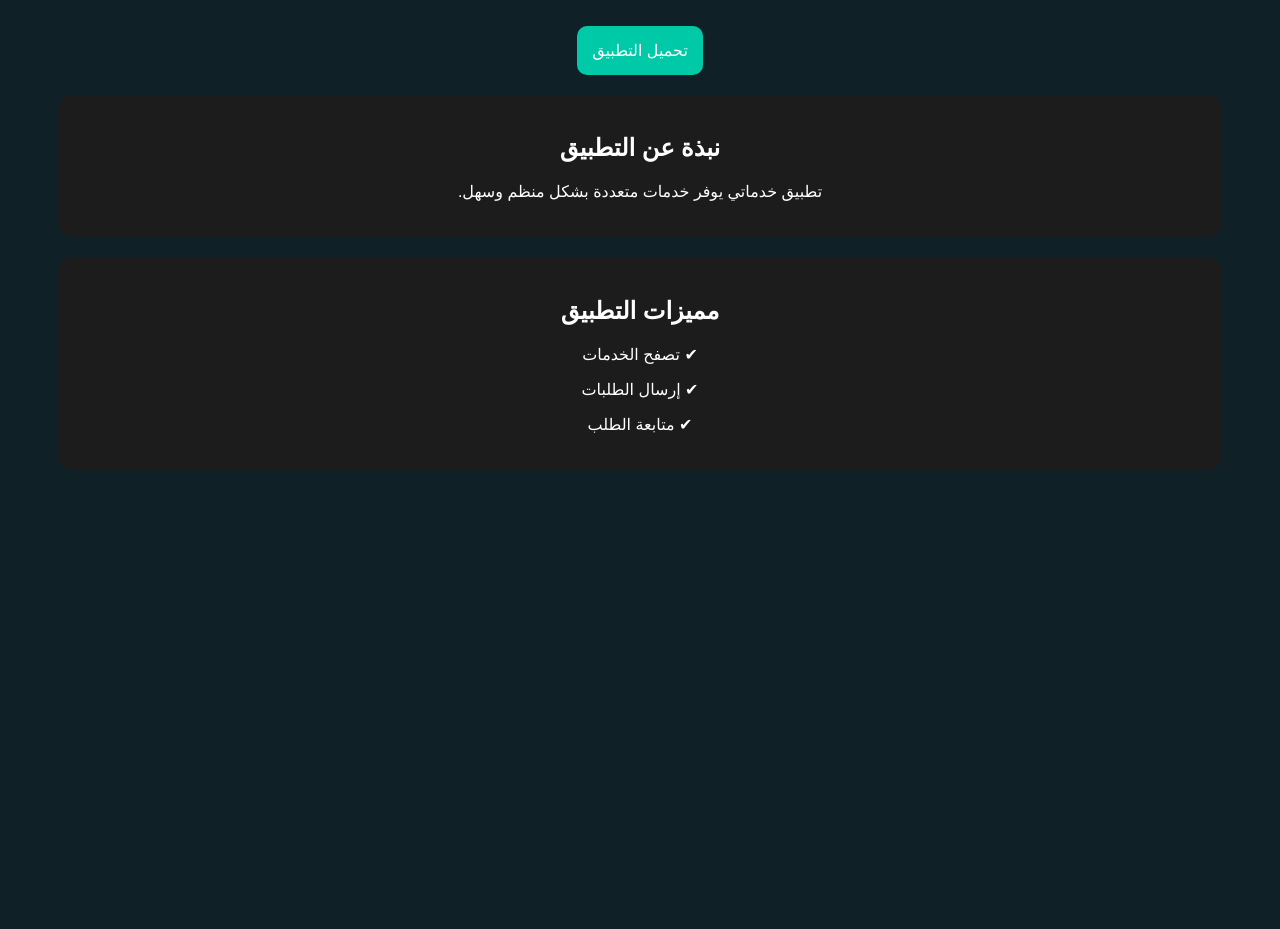
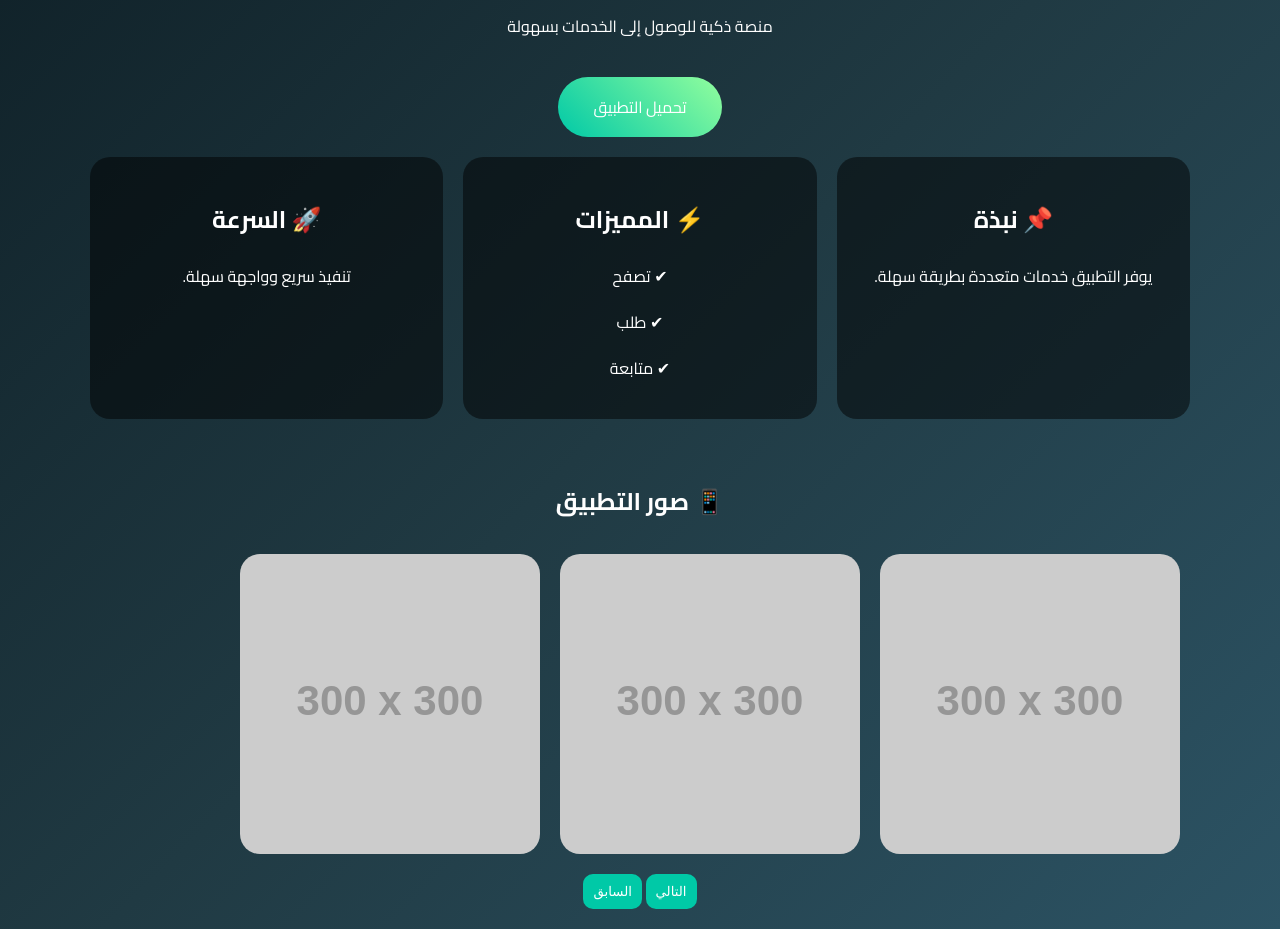
Before and after one commit to azmalsbohi-dev/khadamaty, a plain HTML site: page index.html in a window 1280 px wide. Shown: the part 138-1067 px from the top of the page. Before the commit the page ends 800 px from the top, so only its background shows below. Drawn offline with Linux system fonts and the light colour scheme; placeholder pictures from the web are drawn by us.

Commit message:
Refactor index.html for improved layout and styles

```diff
--- a/index.html
+++ b/index.html
@@ -2,34 +2,108 @@
 <html lang="ar" dir="rtl">
 <head>
 <meta charset="UTF-8">
+<meta name="viewport" content="width=device-width, initial-scale=1.0">
+
 <title>خدماتي</title>
+
+<link href="https://fonts.googleapis.com/css2?family=Cairo:wght@400;700&display=swap" rel="stylesheet">
+
 <style>
 body {
-  background: #0f2027;
-  color: white;
-  font-family: Arial;
-  text-align: center;
+  margin:0;
+  font-family:'Cairo', sans-serif;
+  background: linear-gradient(135deg,#0f2027,#203a43,#2c5364);
+  color:white;
+  overflow-x:hidden;
 }
+
+/* حركة عامة */
+.hidden {
+  opacity:0;
+  transform:translateY(50px);
+  transition: all 0.8s ease;
+}
+.show {
+  opacity:1;
+  transform:translateY(0);
+}
+
+/* container */
 .container {
-  padding: 30px;
+  max-width:1100px;
+  margin:auto;
+  padding:20px;
+  text-align:center;
 }
+
+/* العنوان */
 h1 {
-  font-size: 28px;
+  font-size:40px;
 }
+
+/* زر */
 .btn {
-  background: #00c9a7;
-  padding: 15px;
-  border-radius: 10px;
-  color: white;
-  text-decoration: none;
-  display: inline-block;
-  margin-top: 20px;
+  background:linear-gradient(45deg,#00c9a7,#92fe9d);
+  padding:15px 35px;
+  border-radius:30px;
+  display:inline-block;
+  margin:20px 0;
+  text-decoration:none;
+  color:white;
+  transition:0.3s;
 }
+.btn:hover {
+  transform:scale(1.1);
+  box-shadow:0 0 20px #00c9a7;
+}
+
+/* الكروت */
+.cards {
+  display:grid;
+  grid-template-columns:repeat(auto-fit,minmax(250px,1fr));
+  gap:20px;
+}
+
 .card {
-  background: #1c1c1c;
-  margin: 20px;
-  padding: 20px;
-  border-radius: 15px;
+  background:rgba(0,0,0,0.5);
+  padding:20px;
+  border-radius:20px;
+  transition:0.3s;
+}
+.card:hover {
+  transform:translateY(-10px) scale(1.03);
+}
+
+/* سلايدر */
+.slider {
+  position:relative;
+  margin-top:40px;
+  overflow:hidden;
+}
+
+.slides {
+  display:flex;
+  transition:0.5s;
+}
+
+.slides img {
+  width:100%;
+  max-width:300px;
+  margin:10px;
+  border-radius:20px;
+}
+
+/* أزرار السلايدر */
+.controls {
+  margin-top:10px;
+}
+.controls button {
+  padding:10px;
+  border:none;
+  background:#00c9a7;
+  color:white;
+  border-radius:10px;
+  cursor:pointer;
 }
 </style>
 </head>
@@ -38,24 +112,84 @@ h1 {
 
 <div class="container">
 
-<h1>تطبيق خدماتي</h1>
-<p>منصة لتسهيل الوصول إلى الخدمات بسهولة</p>
+<h1 class="hidden">تطبيق خدماتي</h1>
+<p class="hidden">منصة ذكية للوصول إلى الخدمات بسهولة</p>
 
-<a class="btn" href="#">تحميل التطبيق</a>
+<a class="btn hidden">تحميل التطبيق</a>
 
-<div class="card">
-<h2>نبذة عن التطبيق</h2>
-<p>تطبيق خدماتي يوفر خدمات متعددة بشكل منظم وسهل.</p>
+<div class="cards">
+
+<div class="card hidden">
+<h2>📌 نبذة</h2>
+<p>يوفر التطبيق خدمات متعددة بطريقة سهلة.</p>
 </div>
 
-<div class="card">
-<h2>مميزات التطبيق</h2>
-<p>✔ تصفح الخدمات</p>
-<p>✔ إرسال الطلبات</p>
-<p>✔ متابعة الطلب</p>
+<div class="card hidden">
+<h2>⚡ المميزات</h2>
+<p>✔ تصفح</p>
+<p>✔ طلب</p>
+<p>✔ متابعة</p>
+</div>
+
+<div class="card hidden">
+<h2>🚀 السرعة</h2>
+<p>تنفيذ سريع وواجهة سهلة.</p>
 </div>
 
 </div>
 
+<!-- سلايدر الصور -->
+<div class="slider hidden">
+<h2>📱 صور التطبيق</h2>
+
+<div class="slides" id="slides">
+<img src="https://via.placeholder.com/300">
+<img src="https://via.placeholder.com/300">
+<img src="https://via.placeholder.com/300">
+</div>
+
+<div class="controls">
+<button onclick="next()">التالي</button>
+<button onclick="prev()">السابق</button>
+</div>
+
+</div>
+
+</div>
+
+<script>
+
+/* انيميشن عند النزول */
+const observer = new IntersectionObserver(entries=>{
+  entries.forEach(entry=>{
+    if(entry.isIntersecting){
+      entry.target.classList.add("show");
+    }
+  });
+});
+
+document.querySelectorAll(".hidden").forEach(el=>{
+  observer.observe(el);
+});
+
+/* سلايدر */
+let index=0;
+function next(){
+  index++;
+  move();
+}
+function prev(){
+  index--;
+  move();
+}
+function move(){
+  const slides=document.getElementById("slides");
+  if(index<0) index=0;
+  if(index>2) index=2;
+  slides.style.transform=`translateX(-${index*320}px)`;
+}
+
+</script>
+
 </body>
 </html>
```
